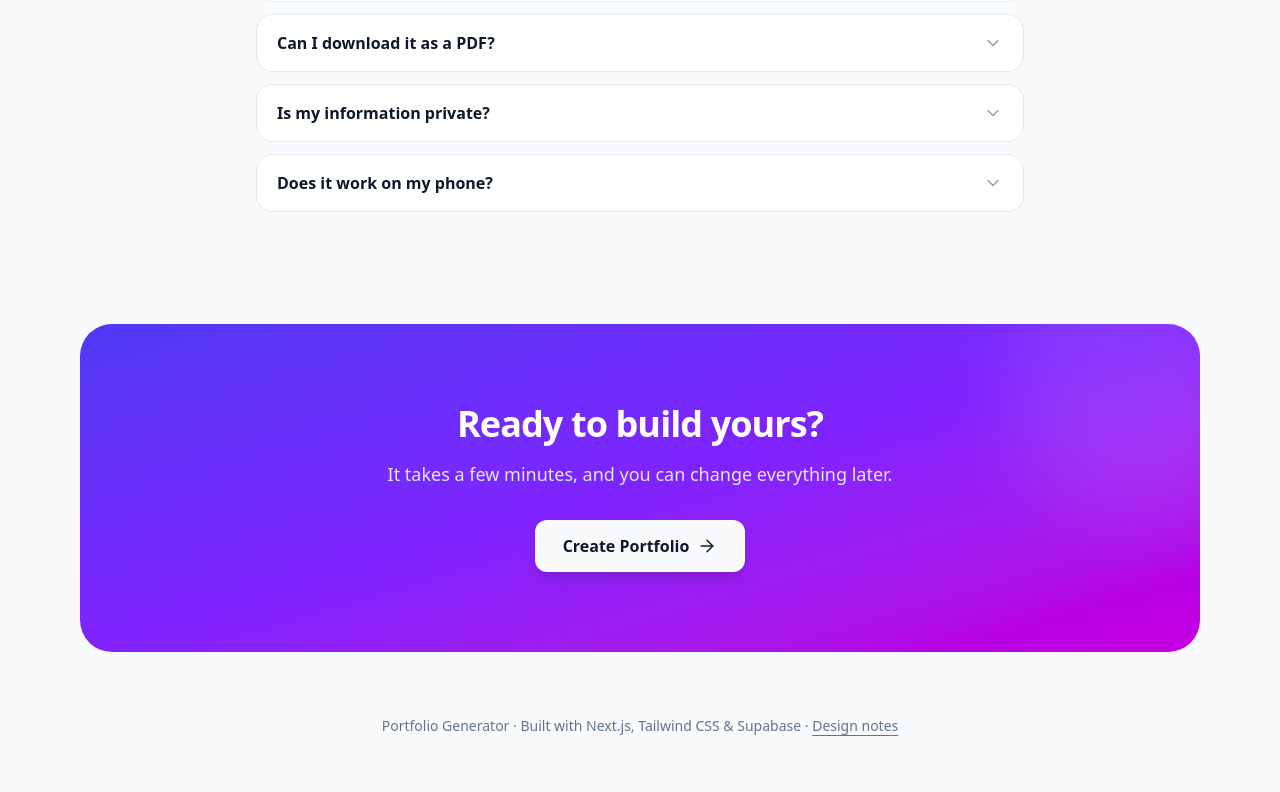
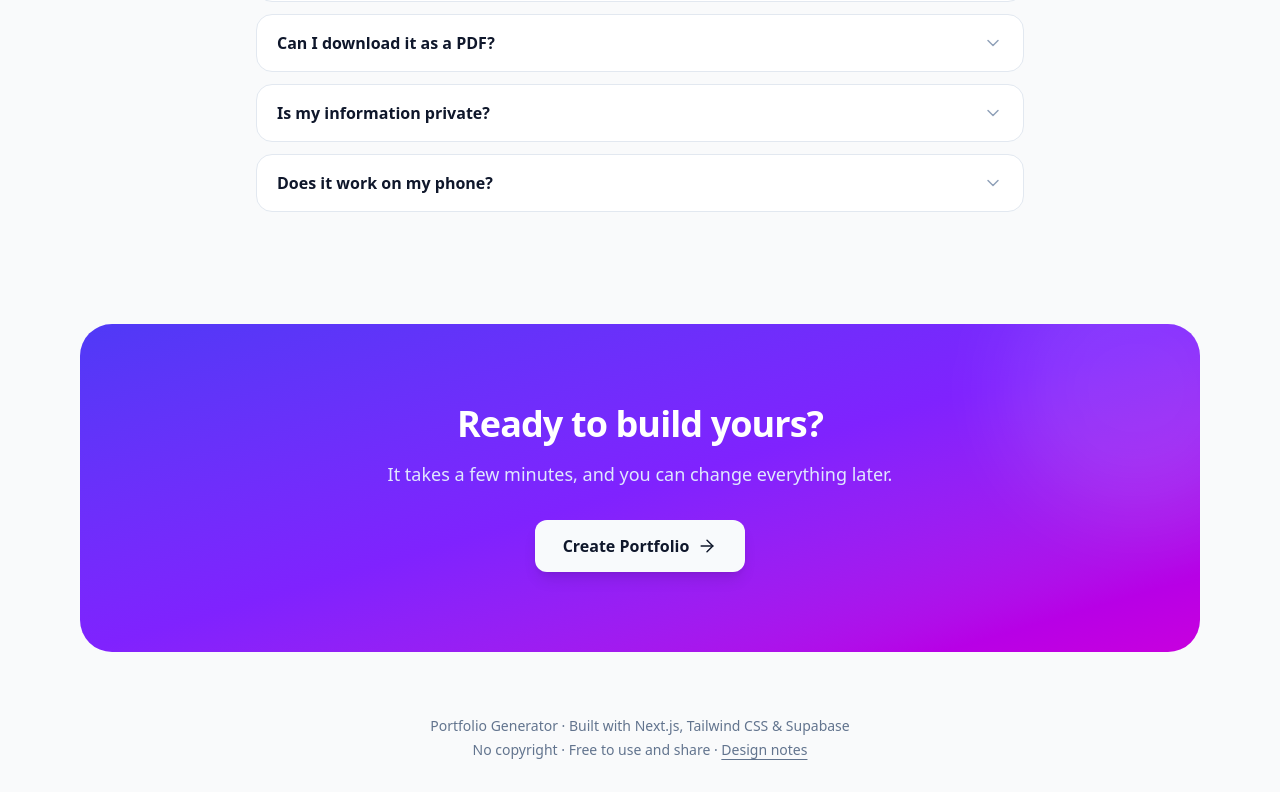
Before and after one commit to rxnn-html/portfolio-generator, a Next.js app: page / in a window 1280 px wide. Shown: the part 2497-3289 px from the top of the page. Before the commit the page ends 3265 px from the top, so only its background shows below. Built offline with nearby package versions, Linux system fonts and the light colour scheme.

Commit message:
Fix Add button wrapping and add footer notice

```diff
--- a/app/layout.jsx
+++ b/app/layout.jsx
@@ -33,11 +33,14 @@ export default function RootLayout({ children }) {
         <main className="mx-auto max-w-6xl px-4 py-8 print:max-w-none print:p-0">
           {children}
         </main>
-                <footer className="mx-auto max-w-6xl px-4 py-8 text-center text-sm text-slate-500 dark:text-slate-400 print:hidden">
-          Portfolio Generator · Built with Next.js, Tailwind CSS &amp; Supabase ·{" "}
-          <Link href="/design" className="underline underline-offset-4 hover:text-indigo-600">
-            Design notes
-          </Link>
+                        <footer className="mx-auto max-w-6xl px-4 py-8 text-center text-sm text-slate-500 dark:text-slate-400 print:hidden">
+          <p>Portfolio Generator · Built with Next.js, Tailwind CSS &amp; Supabase</p>
+          <p className="mt-1">
+            No copyright · Free to use and share ·{" "}
+            <Link href="/design" className="underline underline-offset-4 hover:text-indigo-600">
+              Design notes
+            </Link>
+          </p>
         </footer>
       </body>
     </html>
--- a/components/PortfolioForm.jsx
+++ b/components/PortfolioForm.jsx
@@ -288,8 +288,9 @@ function SkillsPicker({ skills, draft, onDraftChange, onAdd, onRemove }) {
             onChange={(e) => onDraftChange(e.target.value)}
             onKeyDown={handleKeyDown}
           />
-          <Button
+                    <Button
             variant="secondary"
+            className="shrink-0"
             onClick={() => draft.trim() && onAdd(draft)}
             disabled={atLimit}
           >
--- a/components/ui/Button.jsx
+++ b/components/ui/Button.jsx
@@ -27,7 +27,7 @@ export default function Button({
   children,
   ...rest
 }) {
-  const classes = `inline-flex items-center justify-center gap-2 rounded-xl font-semibold transition focus-visible:outline-2 focus-visible:outline-offset-2 focus-visible:outline-indigo-500 disabled:cursor-not-allowed disabled:opacity-60 ${variants[variant]} ${sizes[size]} ${className}`;
+   const classes = `inline-flex whitespace-nowrap items-center justify-center gap-2 rounded-xl font-semibold transition focus-visible:outline-2 focus-visible:outline-offset-2 focus-visible:outline-indigo-500 disabled:cursor-not-allowed disabled:opacity-60 ${variants[variant]} ${sizes[size]} ${className}`;
 
   if (href) {
     return (
```
